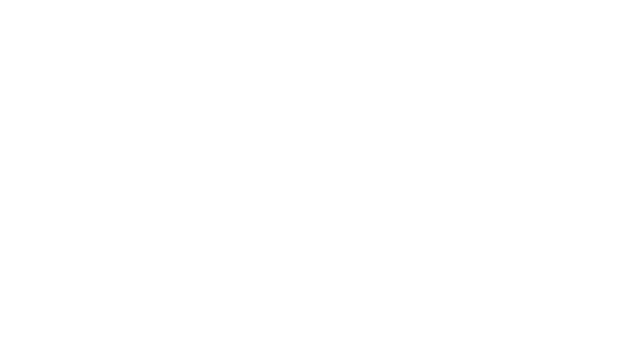
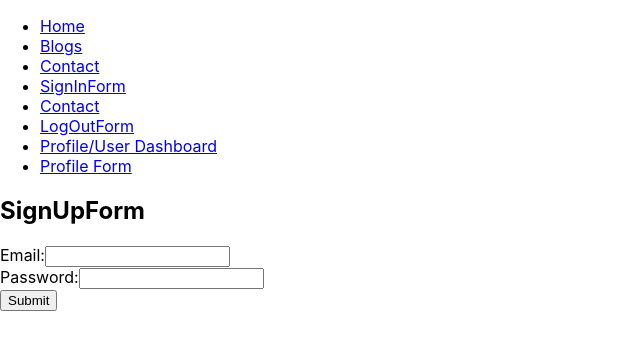
Before and after one commit to roryjjackson/Platform, a React (Create React App) app in the folder frontend/: page /users/sign_up in a window 1280 px wide. Before the commit this address had no page. Shown: the top 350 px of the page, without its empty margins (0-640 px from the left). Built offline with nearby package versions, Linux system fonts and the light colour scheme.

Commit message:
all router methods built to navigate the app at this stage

```diff
--- a/frontend/src/App.js
+++ b/frontend/src/App.js
@@ -1,40 +1,15 @@
 import './App.css';
-// import SignUpForm from './Authentication/SignUpForm/SignUpForm';
-// import GetCurrentUserDetails from './Authentication/GetCurrentUserDetails/GetCurrentUserDetails';
-// import SignInForm from './Authentication/SignInForm/SignInForm';
-// import LogOutForm from './Authentication/LogOutForm/LogOutForm';
-// import ProfileForm from './Components/Profile/ProfileForm/ProfileForm';
-// import EditProfile from './Components/Profile/EditProfile/EditProfile';
-// import ProfileDashboard from './Components/Profile/ProfileDashboard/ProfileDashboard';
-
-// function App() {
-//   return (
-//     <div>
-//       < SignUpForm />
-//       < GetCurrentUserDetails />
-//       < SignInForm />
-//       < LogOutForm />
-
-//       xxx
-
-//       < ProfileForm />
-//       {/* < EditProfile /> */}
-//       < ProfileDashboard />
-//     </div>
-
-//   );
-// }
-
-// export default App;
-
 import { BrowserRouter, Routes, Route } from "react-router-dom";
-// import ReactDOM from 'react-dom/client';
 import Layout from './Pages/Layout'
 import Home from './Pages/Home'
 import Blogs from './Pages/Blogs'
 import Contact from './Pages/Contact'
 import SignUpForm from './Authentication/SignUpForm/SignUpForm';
 import SignInForm from './Authentication/SignInForm/SignInForm';
+import GetCurrentUserDetails from './Authentication/GetCurrentUserDetails/GetCurrentUserDetails';
+import LogOutForm from './Authentication/LogOutForm/LogOutForm';
+import ProfileDashboard from './Components/Profile/ProfileDashboard/ProfileDashboard';
+import ProfileForm from './Components/Profile/ProfileForm/ProfileForm';
 
 export default function App() {
   return (
@@ -45,6 +20,12 @@ export default function App() {
           <Route path="blogs" element={<Blogs />} />
           <Route path="contact" element={<Contact />} />
           <Route path="users/sign_in" element={<SignInForm />} />
+          <Route path="users/sign_up" element={<SignUpForm />} />
+          <Route path="users/get_current" element={<GetCurrentUserDetails />} />
+          <Route path="users/log_out" element={<LogOutForm />} />
+          <Route path="users/dashboard" element={<ProfileDashboard />} />
+          <Route path="users/dashboard/new" element={<ProfileForm />} />
+          {/* <Route path="users/log_out" element={<LogOutForm />} /> */}
         </Route>
       </Routes>
     </BrowserRouter>
--- a/frontend/src/Authentication/GetCurrentUserDetails/GetCurrentUserDetails.js
+++ b/frontend/src/Authentication/GetCurrentUserDetails/GetCurrentUserDetails.js
@@ -1,6 +1,4 @@
 import React, { useState } from 'react';
-import { Formik, Form, Field, ErrorMessage } from 'formik';
-import * as Yup from 'yup';
 
 function GetCurrentUserDetails() {
   const [userData, setUserData] = useState(null);
@@ -33,7 +31,6 @@ function GetCurrentUserDetails() {
         <div>
           <p>Id: {userData.id}</p>
           <p>Email: {userData.email}</p>
-          {/* render other data as needed */}
         </div>
       )}
     </div>
--- a/frontend/src/Authentication/LogOutForm/LogOutForm.js
+++ b/frontend/src/Authentication/LogOutForm/LogOutForm.js
@@ -1,8 +1,8 @@
 import React, { useState } from 'react';
-import { Formik, Form, Field, ErrorMessage } from 'formik';
-import * as Yup from 'yup';
 
 function LogOutForm() {
+  const [loggedOut, setLoggedOut] = useState(false);
+
   function handleSubmit() {
     const authToken = localStorage.getItem('authToken');
 
@@ -12,12 +12,10 @@ function LogOutForm() {
         'content-type': 'application/json',
         'Authorization': `Bearer ${authToken}`,
       }
-      // body: JSON.stringify({ user: values})
     })
     .then(response => {
       if (response.ok) {
-        // setSubmitting(false);
-        // resetForm();
+        setLoggedOut(true)
         return response.json();
       } else if (response.status === 422) {
         throw new Error('Email already exists');
@@ -27,12 +25,7 @@ function LogOutForm() {
     })
     .then(data => console.log(data))
     .catch(error => console.error(error))
-    // .finally(() => setSubmitting(false))
   };
-
-
-
-
 
   return (
     <div>
@@ -40,6 +33,7 @@ function LogOutForm() {
       <button onClick={handleSubmit} type="submit">
         Submit
       </button>
+      { loggedOut && "successfully logged out"}
     </div>
     )
 
--- a/frontend/src/Authentication/SignInForm/SignInForm.js
+++ b/frontend/src/Authentication/SignInForm/SignInForm.js
@@ -1,6 +1,7 @@
 import React, { useState } from 'react';
 import { Formik, Form, Field, ErrorMessage } from 'formik';
 import * as Yup from 'yup';
+import { Link } from 'react-router-dom';
 
 function SignInForm() {
   const initialValues = {
@@ -67,10 +68,11 @@ function SignInForm() {
               <Field type="text" name="password" />
               <ErrorMessage name="password" />
             </div>
-            {submissionSuccess && <p>Successfully signed up!</p>}
+            {submissionSuccess && <p>Successfully signed in!</p>}
             <button type="submit" disabled={isSubmitting}>
               Submit
             </button>
+            < Link to="/users/sign_up">Sign Up</Link>
           </Form>
         )}
       </ Formik>
--- a/frontend/src/Authentication/SignUpForm/SignUpForm.js
+++ b/frontend/src/Authentication/SignUpForm/SignUpForm.js
@@ -26,6 +26,30 @@ function SignUpForm() {
     })
     .then(response => {
       if (response.ok) {
+        setSubmissionSuccess(true)
+        setSubmitting(false);
+        resetForm();
+        return response.json();
+      } else if (response.status === 422) {
+        throw new Error('Email already exists');
+      } else {
+        throw new Error('Something went wrong')
+      }
+    })
+    .then(data => {
+      fetch('http://localhost:3000/users/sign_in', {
+      method: 'POST',
+      headers: {
+        'content-type': 'application/json'
+      },
+      body: JSON.stringify({ user: values})
+    })
+    })
+    .then(response => {
+      if (response.ok) {
+        const authToken = response.headers.get('Authorization').split(' ')[1];
+        localStorage.setItem('authToken', authToken);
+
         setSubmissionSuccess(true)
         setSubmitting(false);
         resetForm();
--- a/frontend/src/Components/Profile/ProfileDashboard/ProfileDashboard.js
+++ b/frontend/src/Components/Profile/ProfileDashboard/ProfileDashboard.js
@@ -4,6 +4,7 @@ import React, { useState } from 'react';
 
 function ProfileDashboard() {
   const [profileData, setProfileData] = useState(null);
+  const [loggedIn, setLoggedInData] = useState(null)
 
   const handleButtonClick = async () => {
     try {
@@ -19,6 +20,7 @@ function ProfileDashboard() {
       setProfileData(data)
       console.log(profileData); // do something with the data
     } catch (error) {
+      setLoggedInData(true)
       console.error(error);
     }
   };
@@ -28,11 +30,12 @@ function ProfileDashboard() {
     <div>
       <h2>Profile Dashboard</h2>
       <button onClick={handleButtonClick}>Fetch Profile content</button>
+      {loggedIn && "You must log in to view profile"}
       {
         profileData && profileData.map(profile => {
           return<div>
-                  <p>{profile.id}</p>
-                  <p>{profile.name}</p>
+                  <p>ID: {profile.id}</p>
+                  <p>Name: {profile.name}</p>
                 </div>
         })
       }
--- a/frontend/src/Components/Profile/ProfileForm/ProfileForm.js
+++ b/frontend/src/Components/Profile/ProfileForm/ProfileForm.js
@@ -57,6 +57,7 @@ function ProfileForm() {
           setSubmitting(false);
           resetForm();
         } else {
+          setProfileValid(false)
           throw new Error('Error submitting form data');
         }
       })
@@ -91,6 +92,7 @@ function ProfileForm() {
               <Field type="checkbox" name="helper" initialValue={false} />
               <ErrorMessage name="helper" />
             </div>
+            {!profileValid && <p>User already has a profile, you cannot create another</p>}
             {profileValid && <p>There is already a profile for this user</p>}
             {submissionSuccess && <p>Successfully signed up!</p>}
             <button type="submit" disabled={isSubmitting}>
--- a/frontend/src/Pages/Home.js
+++ b/frontend/src/Pages/Home.js
@@ -1,5 +1,10 @@
+import GetCurrentUserDetails from "../Authentication/GetCurrentUserDetails/GetCurrentUserDetails";
+
 const Home = () => {
-  return <h1>Home</h1>;
+  return(  <div>
+    <h1>Home</h1>
+    < GetCurrentUserDetails />
+  </div>);
 };
 
 export default Home;
--- a/frontend/src/Pages/Layout.js
+++ b/frontend/src/Pages/Layout.js
@@ -20,6 +20,15 @@ const Layout = () => {
           <li>
             <Link to="/contact">Contact</Link>
           </li>
+          <li>
+            <Link to="/users/log_out">LogOutForm</Link>
+          </li>
+          <li>
+            <Link to="/users/dashboard">Profile/User Dashboard</Link>
+          </li>
+          <li>
+            <Link to="/users/dashboard/new">Profile Form</Link>
+          </li>
         </ul>
       </nav>
 
```
